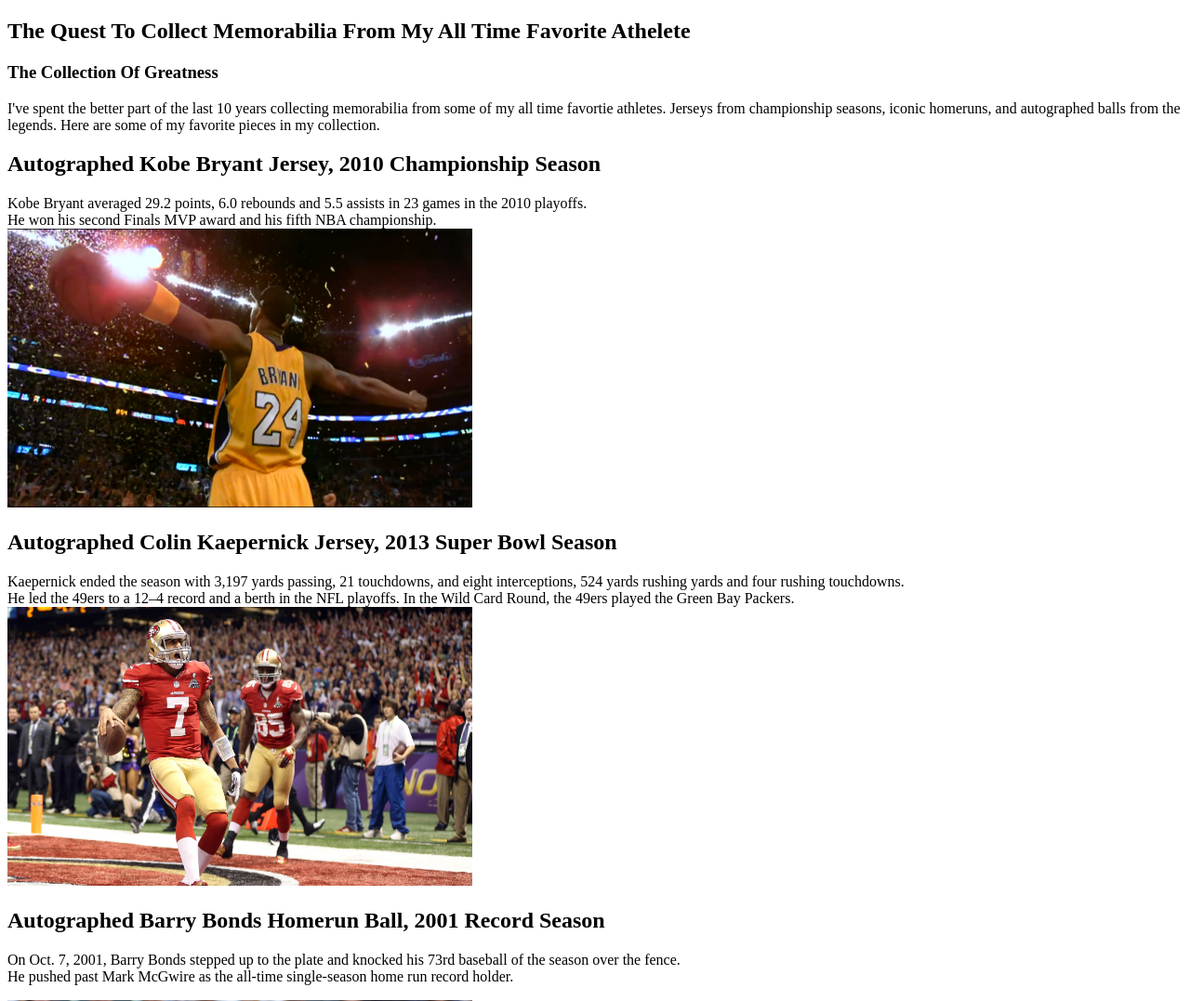
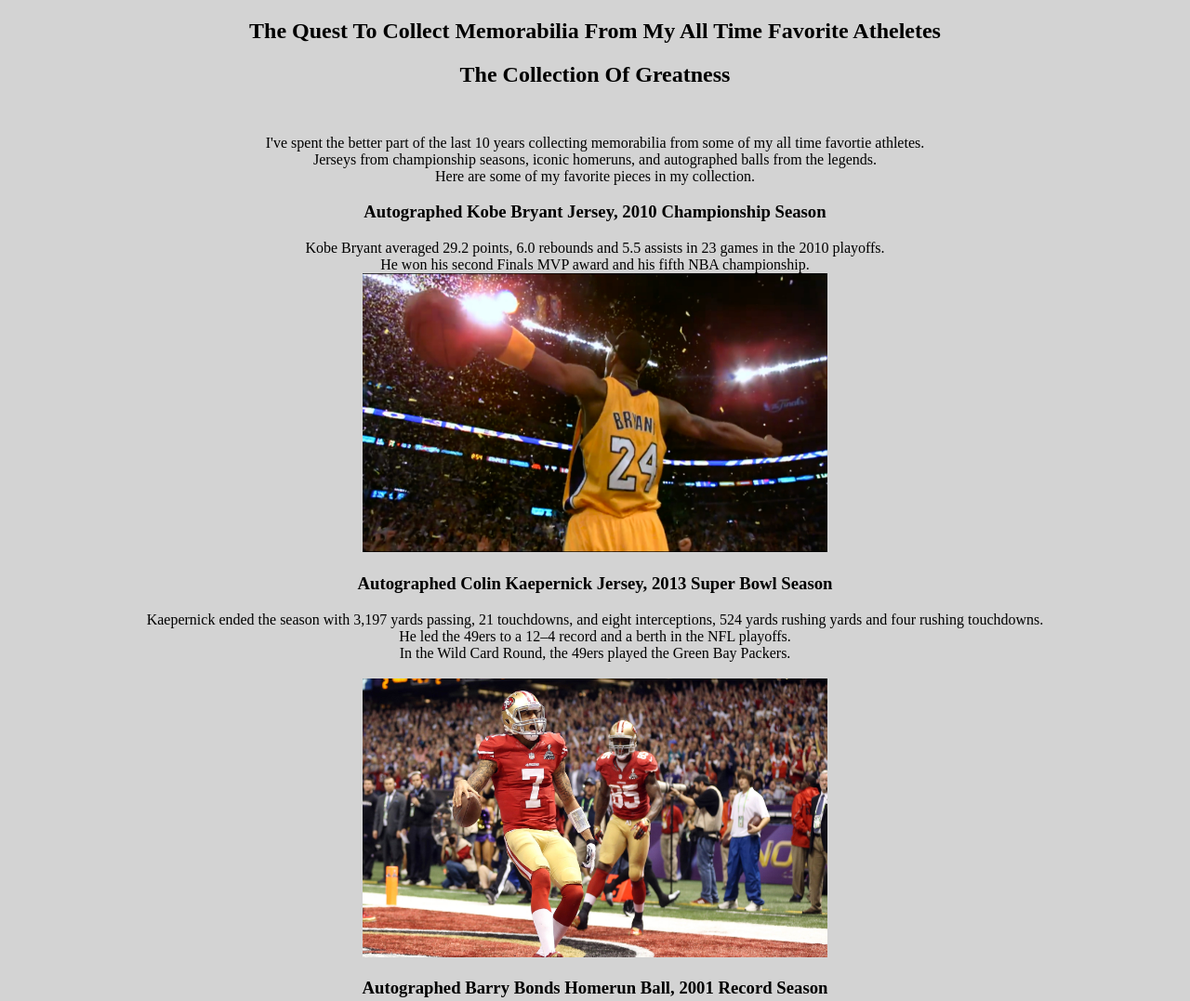
Before and after one commit to PHL-LC101-April22/js-assignment-4-html-me-something-AaronMMEaton, a website: page index.html in a window 1280 px wide. Shown: the top 1077 px of the page at 93% size. Drawn offline with Linux system fonts and the light colour scheme.

Commit message:
add some dope css

```diff
--- a/index.html
+++ b/index.html
@@ -2,23 +2,26 @@
 <html>
    <head>
       <title>The Holy Grail Of Sports Memorabilia</title>
+      <link rel="stylesheet" href="styles.css">
    </head>
+
+
 
    <body>
       <!-- Write your HTML in this file! -->
       <article>
-      <h1>The Quest To Collect Memorabilia From My All Time Favorite Athelete</h1>
-      <header><h3>The Collection Of Greatness</h3></header>
+      <h1 id =mainHeading> The Quest To Collect Memorabilia From My All Time Favorite Atheletes</h1>
+      <header><h2>The Collection Of Greatness</h2></header>
 
       <main>
 
-      <p>I've spent the better part of the last 10 years collecting memorabilia from some of my all time favortie athletes.
-         Jerseys from championship seasons, iconic homeruns, and autographed balls from the legends.
+      <p>I've spent the better part of the last 10 years collecting memorabilia from some of my all time favortie athletes. <br>
+         Jerseys from championship seasons, iconic homeruns, and autographed balls from the legends.<br>
       Here are some of my favorite pieces in my collection.  </p>
 
 
             <article>
-         <h2> Autographed Kobe Bryant Jersey, 2010 Championship Season </h2>
+         <h3> Autographed Kobe Bryant Jersey, 2010 Championship Season </h3>
          <p2>Kobe Bryant averaged 29.2 points, 6.0 rebounds and 5.5 assists in 23 games in the 2010 playoffs. <br>
             He won his second Finals MVP award and his fifth NBA championship.</p2>
 
@@ -28,19 +31,20 @@
 
 
    <article>
-      <h2> Autographed Colin Kaepernick Jersey, 2013 Super Bowl Season </h2>
+      <h3> Autographed Colin Kaepernick Jersey, 2013 Super Bowl Season </h3>
       <p3>Kaepernick ended the season with 3,197 yards passing, 21 touchdowns, and eight interceptions, 524 yards rushing yards and four rushing touchdowns. <br>
-       He led the 49ers to a 12–4 record and a berth in the NFL playoffs.
-       In the Wild Card Round, the 49ers played the Green Bay Packers.</p3>
+       He led the 49ers to a 12–4 record and a berth in the NFL playoffs. <br>
+       In the Wild Card Round, the 49ers played the Green Bay Packers.</p3> <br>
+   </article> <br>
+
+
            <div><img src="images/c01-v3niners-04-16_9.jpg" width = "500" height= "300" alt = "Kaepernick Photo"> </div>
-   </article>
-
 
 
 
 
       <article>
-         <h2> Autographed Barry Bonds Homerun Ball, 2001 Record Season </h2>
+         <h3> Autographed Barry Bonds Homerun Ball, 2001 Record Season </h3>
          <p> On Oct. 7, 2001, Barry Bonds stepped up to the plate and knocked his 73rd baseball of the season over the fence. <br>
             He pushed past Mark McGwire as the all-time single-season home run record holder. </p>
             <img src="images/barry-bonds-73-mabanglo-getty2jpg.jpg" width = "500" height= "300" alt = "Bonds Photo"></div>
@@ -51,12 +55,15 @@
 
 
       <article>
-      <h2>Autographed Mike Tyson Boxing Gloves </h2>
+      <h3>Autographed Mike Tyson Boxing Gloves </h3>
       <p>Mike Tyson was once named the "Baddest Man on the Planet". <br>
          He retired in 2005 with a record of 50-6 and was inducted into the International Boxing Hall of Fame in 2011.<br>
          He knocked out 44 of his opponents.</p>
             <img src="images/da26718d8de11e9538253a481d9737a4_crop_exact.jpg" width = "500" height= "300" alt = "Tyson Photo"></div>
          </article>
+
+
+         <p id="testP" class="funParagraph">These are some of my favorite pieces.</p>
 
    </body>
 
--- a/styles.css
+++ b/styles.css
@@ -1 +1,43 @@
 /* Write your CSS here! */
+
+html{ background-color: lightgray;
+
+}
+
+mainHeading {
+    color: red;
+    }
+
+title {
+    text-align: center;
+    font-family: 'Times New Roman', Times, serif;
+    background-color: lightgray;
+
+}
+
+header {
+    text-align: center;
+    font-family: 'Times New Roman', Times, serif;
+    background-color: lightgray;
+
+}
+body {
+    text-align: center;
+    font-family: 'Times New Roman', Times, serif;
+    margin: 0 auto;
+ 	margin: 8px;
+    display: block;
+
+}
+
+main {
+    text-align: center;
+    font-family: 'Times New Roman', Times, serif;
+    background-color:lightgrey;
+    padding: 15px;
+}
+
+.funParagraph{
+    color: green;
+    color:green;
+}
```
